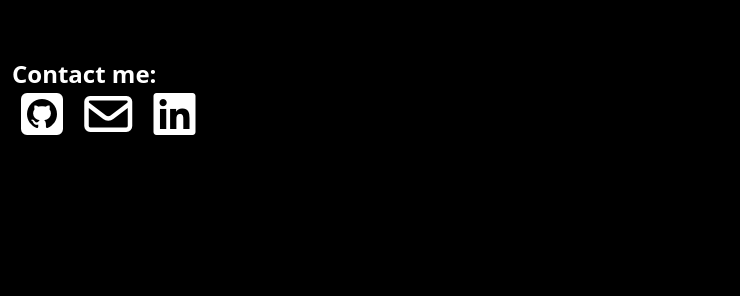
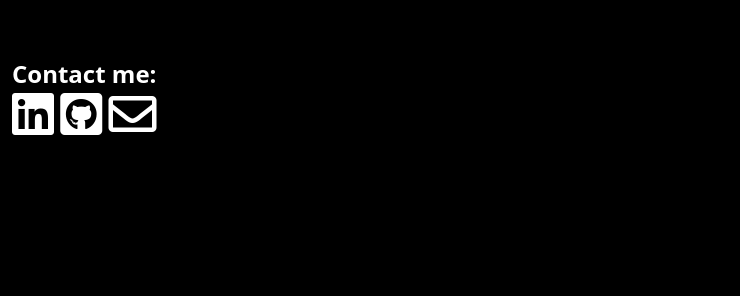
Before and after one commit to LuisM-Hernandez/Luis_Web_Dev, a plain HTML site: page about.html in a window 1280 px wide. Shown: the part 323-619 px from the top of the page, 540-1280 px from the left. Drawn offline with nearby package versions, Linux system fonts and the light colour scheme.

Commit message:
testing fontawesome cdn

```diff
--- a/about.html
+++ b/about.html
@@ -8,7 +8,9 @@
     <title>Luis Hernandez</title>
     <link rel="stylesheet" href="./Assets/css/style.css">
     <link href="https://unpkg.com/tailwindcss@^2/dist/tailwind.min.css" rel="stylesheet">
-    <link rel="stylesheet" href="./node_modules/@fortawesome/fontawesome-free/css/all.css">
+    <!-- <link rel="stylesheet" href="./node_modules/@fortawesome/fontawesome-free/css/all.css"> -->
+    <link rel="stylesheet" href="https://pro.fontawesome.com/releases/v5.10.0/css/all.css" integrity="sha384-AYmEC3Yw5cVb3ZcuHtOA93w35dYTsvhLPVnYs9eStHfGJvOvKxVfELGroGkvsg+p" crossorigin="anonymous"/>
+
 
 </head>
 
@@ -67,10 +69,9 @@
 
                     <div class="text-left -mt-10">
                         <h1 class="">Contact me:</h1>
-                        <a href="https://www.linkedin.com/in/luis-hernandez-1a55811b4/" target="_blank"></a>
+                        <a href="https://www.linkedin.com/in/luis-hernandez-1a55811b4/" target="_blank"><i class="fab fa-linkedin fa-2x"></i></a>
                         <a href="https://github.com/LuisM-Hernandez" target="_blank"><i class="fab fa-github-square fa-2x"></i></a>
                         <a href="mailto:m.luishernandez@outlook.com" target="_blank"><i class="far fa-envelope fa-2x"></i></a>
-                        <i class="fab fa-linkedin fa-2x"></i>
                     </div>
 
             </section>
```
